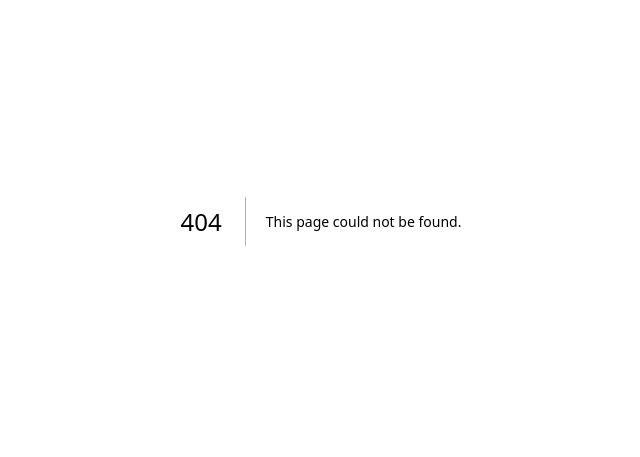
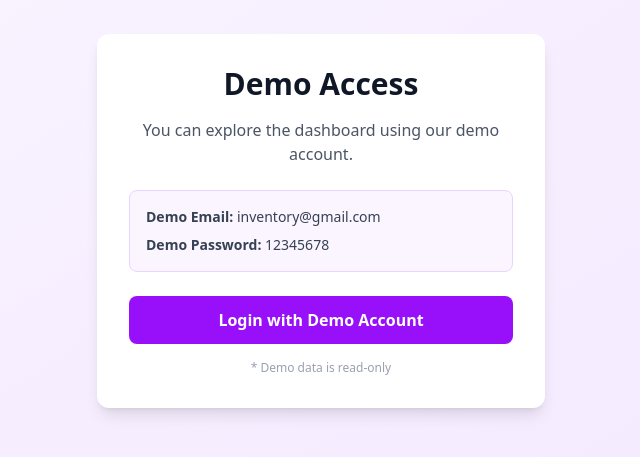
Before and after one commit to aayasIbrahim/Inventory-App, a Next.js app: page /learnmore in a window 1280 px wide. Before the commit this address had no page. Shown: the part 179-636 px from the top of the page, without its empty margins (319-959 px from the left). Built offline with nearby package versions, Linux system fonts and the light colour scheme; what @stackframe/stack would draw is missing.

Commit message:
learn more page with demo access

```diff
--- /dev/null
+++ b/app/learnmore/page.tsx
@@ -0,0 +1,39 @@
+import Link from "next/link";
+
+export default function LearnMorePage() {
+  return (
+    <div className="min-h-screen bg-gradient-to-br from-purple-50 to-purple-100 flex items-center justify-center">
+      <div className="bg-white p-8 rounded-xl shadow-lg max-w-md w-full">
+        <h2 className="text-3xl font-bold text-gray-900 mb-4 text-center">
+          Demo Access
+        </h2>
+
+        <p className="text-gray-600 text-center mb-6">
+          You can explore the dashboard using our demo account.
+        </p>
+
+        <div className="bg-purple-50 border border-purple-200 rounded-lg p-4 mb-6">
+          <p className="text-sm text-gray-700 mb-2">
+            <span className="font-semibold">Demo Email:</span>{" "}
+            inventory@gmail.com
+          </p>
+          <p className="text-sm text-gray-700">
+            <span className="font-semibold">Demo Password:</span>{" "}
+         12345678
+          </p>
+        </div>
+
+        <Link
+          href="/sign-in"
+          className="block w-full text-center bg-purple-600 text-white py-3 rounded-lg font-semibold hover:bg-purple-700 transition"
+        >
+          Login with Demo Account
+        </Link>
+
+        <p className="text-xs text-gray-400 text-center mt-4">
+          * Demo data is read-only
+        </p>
+      </div>
+    </div>
+  );
+}
--- a/app/page.tsx
+++ b/app/page.tsx
@@ -31,7 +31,7 @@ export default async function Home() {
               Sign In
             </Link>
             <Link
-              href="#"
+              href="/learnmore"
               className="bg-white text-purple-600 px-8 py-3 rounded-lg font-semibold border-2 border-purple-600 hover:bg-purple-50 transition-colors"
             >
               Learn More
```
